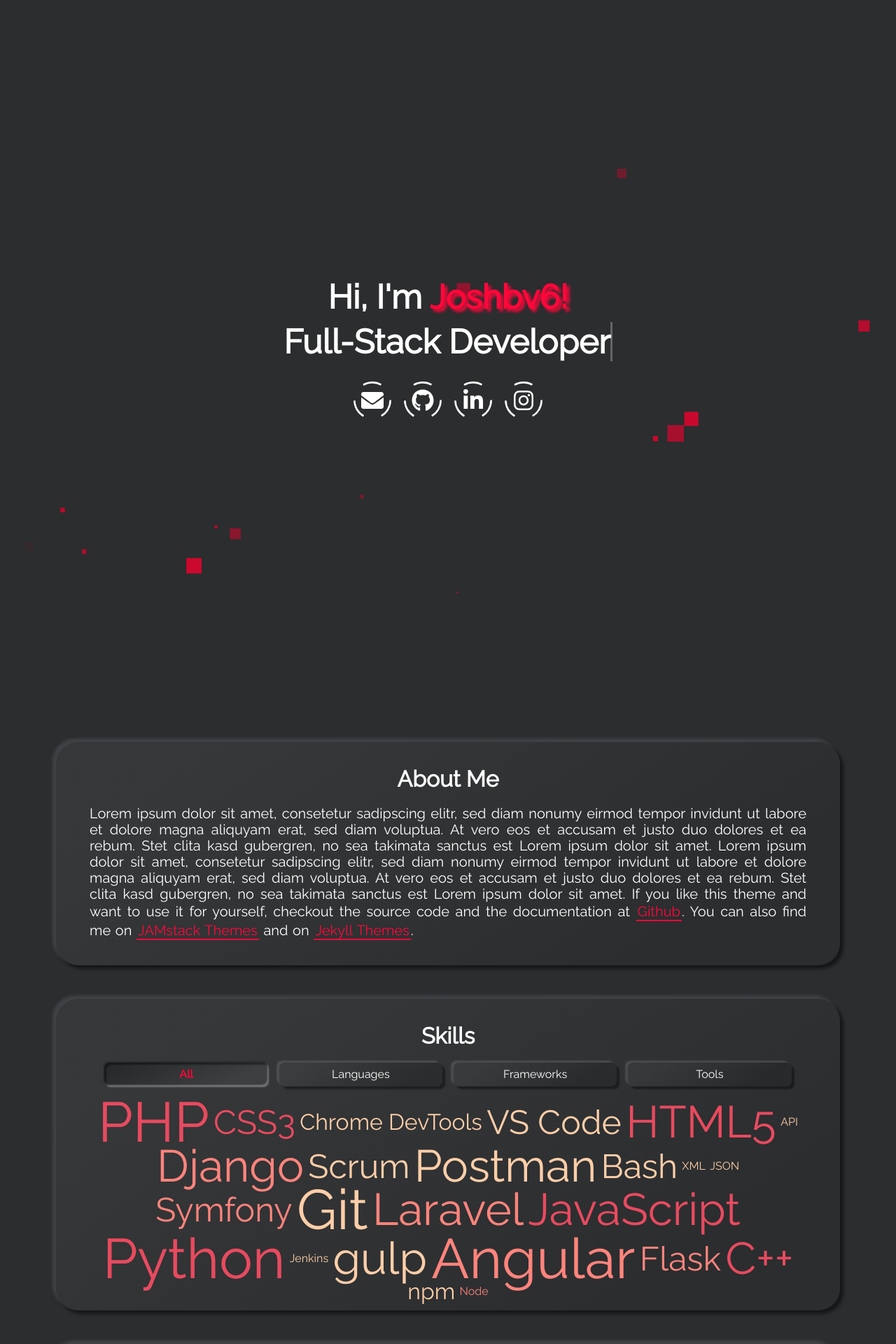
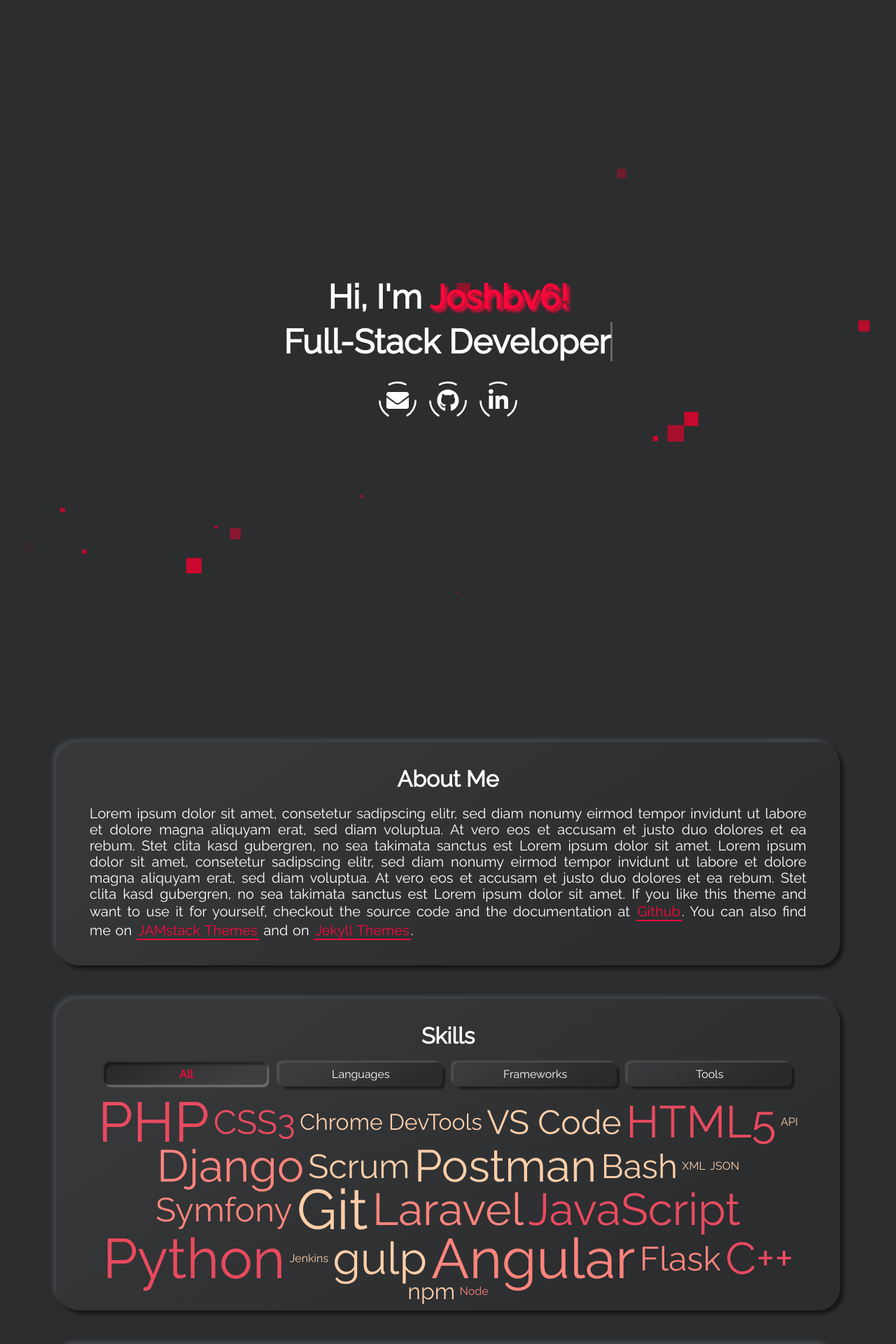
Before and after one commit to Joshbv6/Portfolio, a Jekyll site: the page built from index.html, in a window 1280 px wide. Shown: the top 1920 px of the page at 70% size. Built offline with Jekyll 4.4.1, drawn with Linux system fonts in a browser that asks for light colours.

Commit message:
Update landing-page.html

```diff
--- a/_includes/landing-page.html
+++ b/_includes/landing-page.html
@@ -87,22 +87,6 @@
           <span class="label">LinkedIn</span>
         </a>
       {% endif %}
-
-      {% if site.instagram_username != null %}
-        <a class="social-link instagram" aria-label="My Instagram" target="_blank"
-          rel="noreferrer" href="https://www.instagram.com/joshbv6/?hl=es"
-        >
-          <svg viewBox="0 0 200 200" class="circle">
-            <circle cx="100" cy="100" r="80" />
-          </svg>
-          <div class="social">
-            <svg class="social-svg" viewBox="0 0 48 48">
-              <use x="12" y="12" width="24" height="24" viewBox="0 0 48 48" xlink:href="{{ "/assets/img/brands.svg#instagram" }}"></use>
-            </svg>
-          </div>
-          <span class="label">Instagram</span>
-        </a>
-      {% endif %}
     </div>
   </div>
 </div>
```
